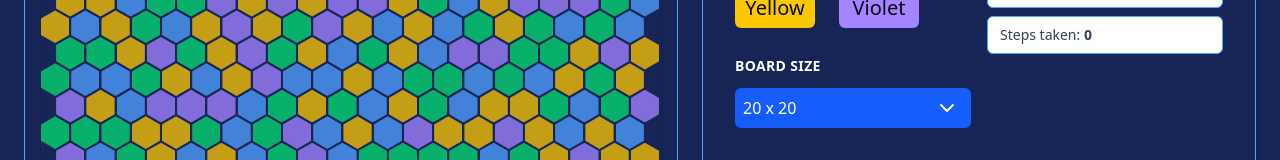
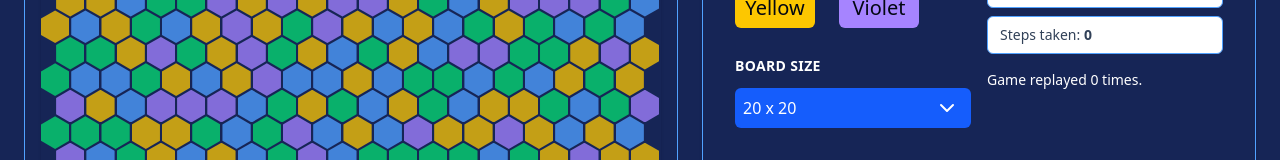
Before and after one commit to alex-alina/virus-spread, a React (Vite) app: page / in a window 1280 px wide. Shown: the part 271-431 px from the top of the page. Built offline with nearby package versions, Linux system fonts and the light colour scheme.

Commit message:
add number of replays counter

```diff
--- a/src/game/VirusSpread.tsx
+++ b/src/game/VirusSpread.tsx
@@ -100,6 +100,7 @@ export const VirusSpread = () => {
   );
   const [optimalSteps, setOptimalSteps] = useState<number | null>(null);
   const [stepsTaken, setStepsTaken] = useState(0);
+  const [replayCount, setReplayCount] = useState(0);
   const [gameStartedAt, setGameStartedAt] = useState<number>(() => Date.now());
   const [elapsedSeconds, setElapsedSeconds] = useState(0);
   const [isBoardSizeMenuOpen, setIsBoardSizeMenuOpen] = useState(false);
@@ -283,6 +284,7 @@ export const VirusSpread = () => {
     setSolverStart(nextGame.startingPoint);
     setOptimalSteps(null);
     setStepsTaken(0);
+    setReplayCount(0);
     setGameStartedAt(() => Date.now());
     setElapsedSeconds(0);
     setCompletedTimeSeconds(null);
@@ -294,6 +296,7 @@ export const VirusSpread = () => {
     setSolverBoard(solverBoard);
     setSolverStart(solverStart);
     setStepsTaken(0);
+    setReplayCount((previousCount) => previousCount + 1);
     setGameStartedAt(() => Date.now());
     setElapsedSeconds(0);
     setCompletedTimeSeconds(null);
@@ -471,6 +474,9 @@ export const VirusSpread = () => {
                     {stepsTaken}
                   </span>
                 </div>
+                <div className="text-sm text-white">
+                  Game replayed {replayCount} times.
+                </div>
               </div>
             </div>
 
```
